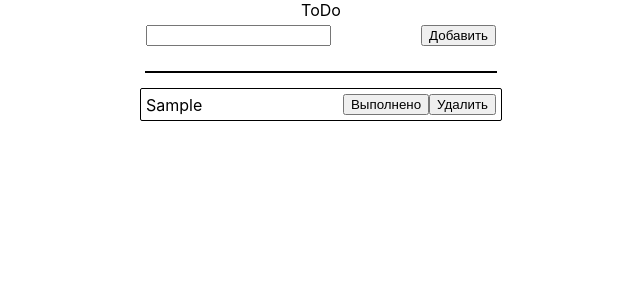
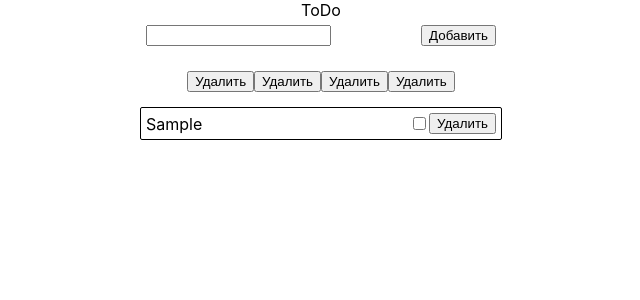
Before and after one commit to fobos78/my-todo-sber, a React (Create React App) app: page / in a window 1280 px wide. Both pictures are taken after typing "Sample" into the empty fields and a click on the button "Добавить". Shown: the top 300 px of the page, without its empty margins (319-959 px from the left). Built offline with nearby package versions, Linux system fonts and the light colour scheme.

Commit message:
написал функционал для чекбокса изменения статуса задачи

```diff
--- a/src/components/InputTodo/index.tsx
+++ b/src/components/InputTodo/index.tsx
@@ -18,7 +18,7 @@ function InputTodo() {
     function changTodo() {
         const id = Math.random();
         if (myTodo.length) {
-            setMyTodos((prev) => [...prev, {id, title: myTodo, done: true}]);
+            setMyTodos((prev) => [...prev, {id, title: myTodo, done: false}]);
             setMyTodo("");
         } else {
             alert('Вы не ввели задачу!')
--- a/src/components/ManyActionTodo/ManyActionTodo.css
+++ b/src/components/ManyActionTodo/ManyActionTodo.css
@@ -4,5 +4,4 @@
     justify-content: center;
     align-items: center;
     margin: 10px 0;
-    border: 1px black solid;
 }
--- a/src/components/ManyActionTodo/index.tsx
+++ b/src/components/ManyActionTodo/index.tsx
@@ -5,7 +5,10 @@ function ManyActionTodo({myTodos, setMyTodos}: any) {
 
     return (
         <div className="ManyActionTodo">
-
+            <button type="button" onClick={() => {}}>Удалить</button>
+            <button type="button" onClick={() => {}}>Удалить</button>
+            <button type="button" onClick={() => {}}>Удалить</button>
+            <button type="button" onClick={() => {}}>Удалить</button>
         </div>
     );
 }
--- a/src/components/Todos/index.tsx
+++ b/src/components/Todos/index.tsx
@@ -2,8 +2,6 @@ import React from 'react';
 import './Todos.css';
 
 function Todos({myTodos, setMyTodos}: any) {
-
-    const [flag, setFlag] = React.useState(true);
 
     function doneTodo(id: number) {
         setMyTodos((prev: any) => prev.map((el: any) => {
@@ -16,10 +14,24 @@ function Todos({myTodos, setMyTodos}: any) {
         }));
     }
 
+    function notDoneTodo(id: number) {
+        setMyTodos((prev: any) => prev.map((el: any) => {
+            if (el.id === id) {
+                el.done = true;
+                return el;
+            } else {
+                return el;
+            }
+        }));
+    }
+
     function delTodo(id: number) {
         setMyTodos((prev: any) => prev.filter((el: any) => {
             return id !== el.id;
         }));
+    }
+    function checkBox(id:number, done: boolean){
+        done ? doneTodo(id) : notDoneTodo(id);
     }
 
     return (
@@ -27,10 +39,10 @@ function Todos({myTodos, setMyTodos}: any) {
             {myTodos.map((todo: any) =>
                 <div key={todo.id} className="Todo">
                     <div>
-                        <div style={{textDecoration: todo.done ? "none" : "line-through"}}>{todo.title}</div>
+                        <div style={{textDecoration: todo.done ? "line-through" : "none"}}>{todo.title}</div>
                     </div>
                     <div className="Btn">
-                        <button type="button" onClick={() => doneTodo(todo.id)}>Выполнено</button>
+                        <input type="checkbox" checked={todo.done} onChange={() => checkBox(todo.id, todo.done)} />
                         <button type="button" onClick={() => delTodo(todo.id)}>Удалить</button>
                     </div>
                 </div>
```
